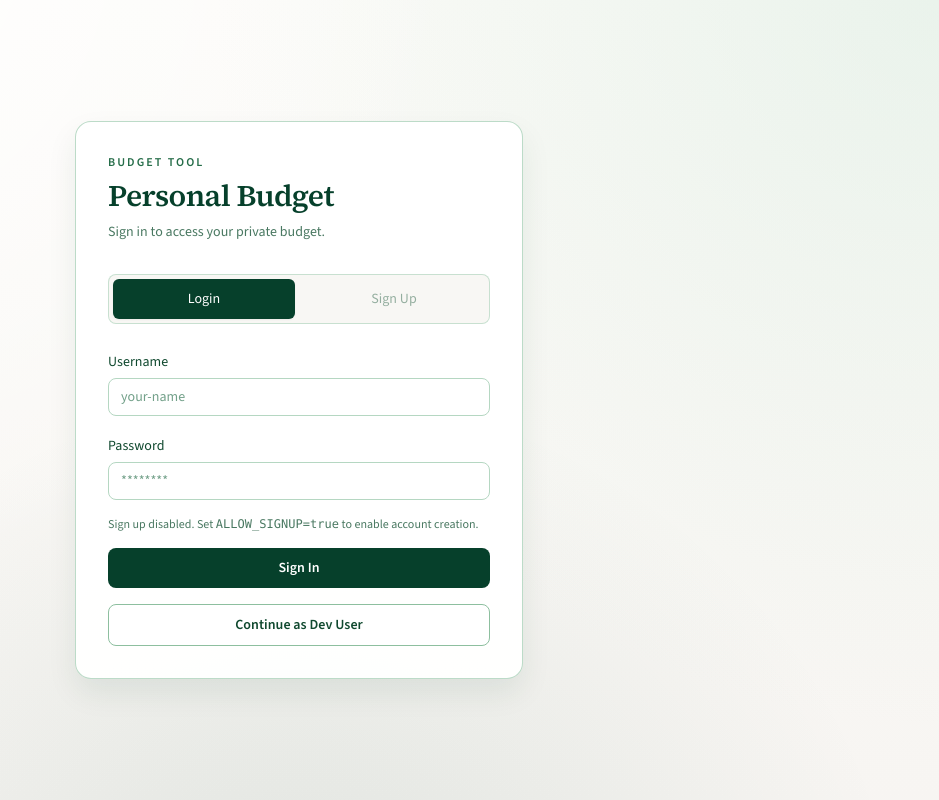
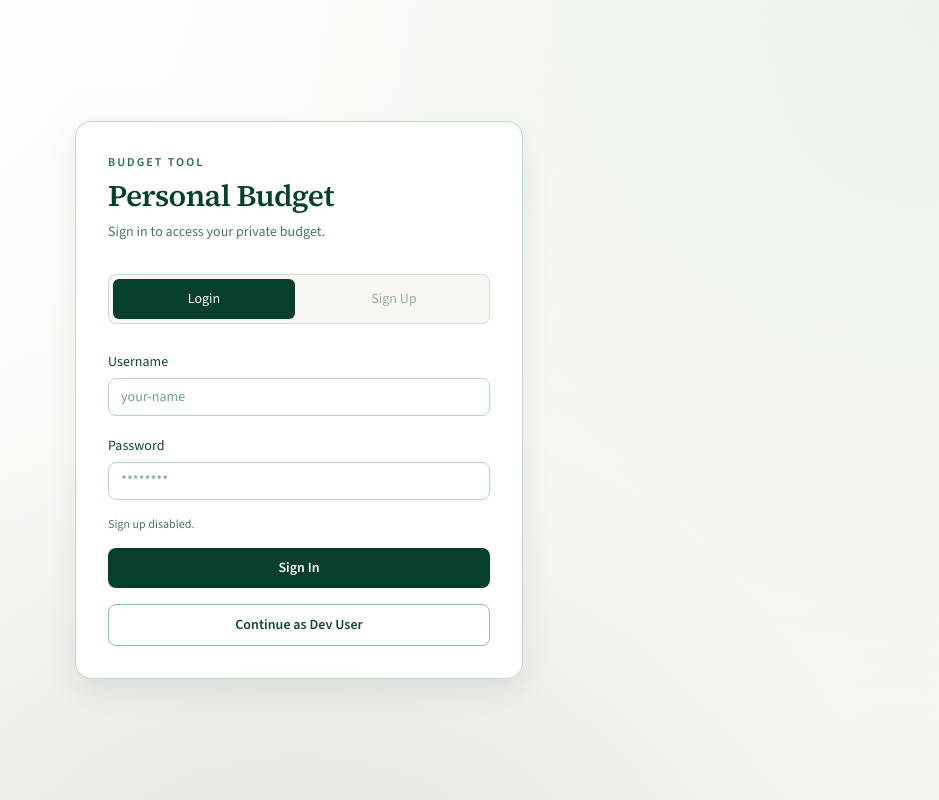
Before and after one commit to carterrows/budget-tool, a Next.js app: page / in a window 1280 px wide. Shown: the whole page, without its empty margins (341-1280 px from the left). Built offline with nearby package versions, Linux system fonts and the light colour scheme; no server answers.

Commit message:
edited home screen message when sign up is disabled

```diff
--- a/components/LoginForm.tsx
+++ b/components/LoginForm.tsx
@@ -169,8 +169,7 @@ export default function LoginForm({ allowSignup, allowDevLogin }: LoginFormProps
 
         {!canUseSignup && (
           <p className="text-xs text-forest-700/80">
-            Sign up disabled. Set <code>ALLOW_SIGNUP=true</code> to enable account
-            creation.
+            Sign up disabled.
           </p>
         )}
 
```
